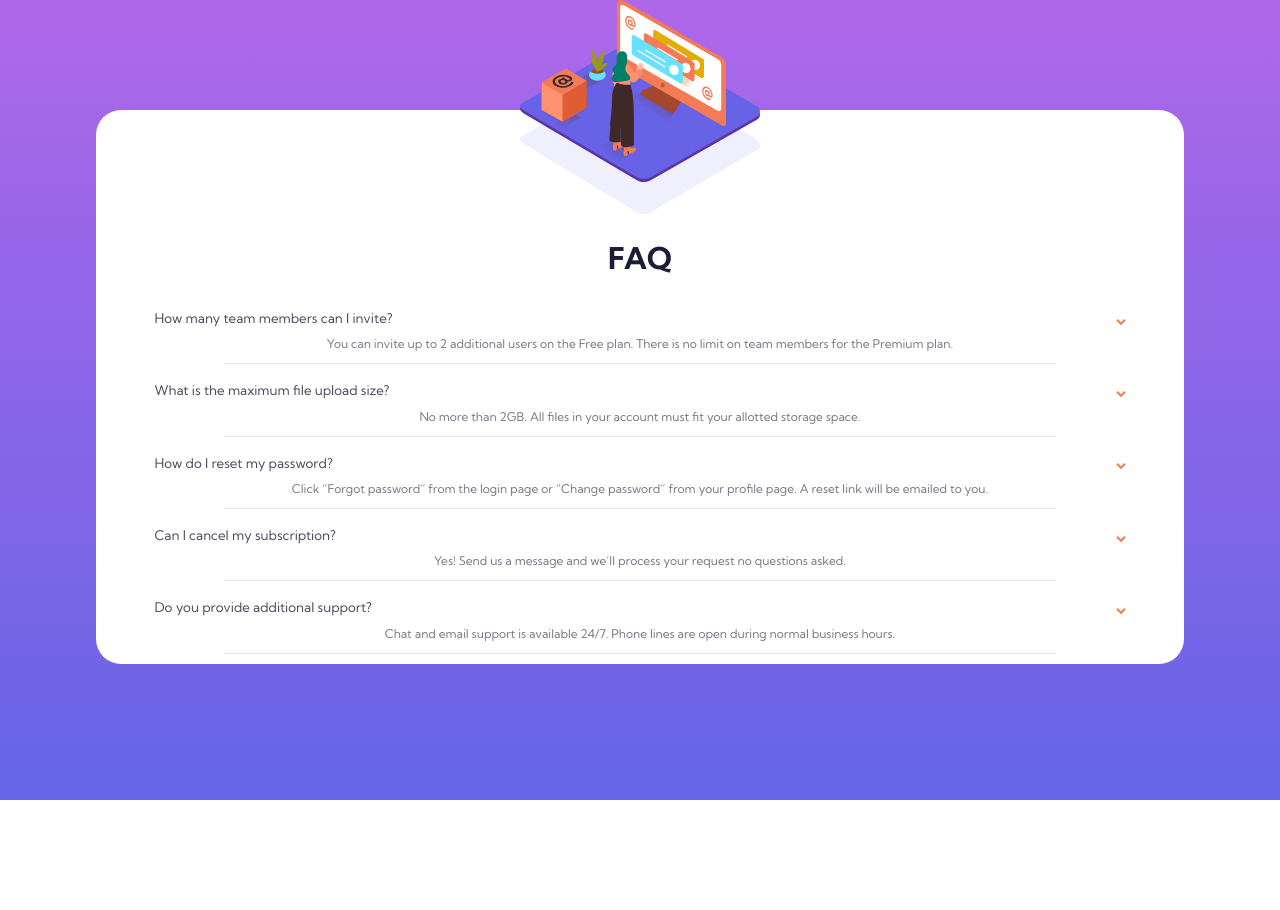
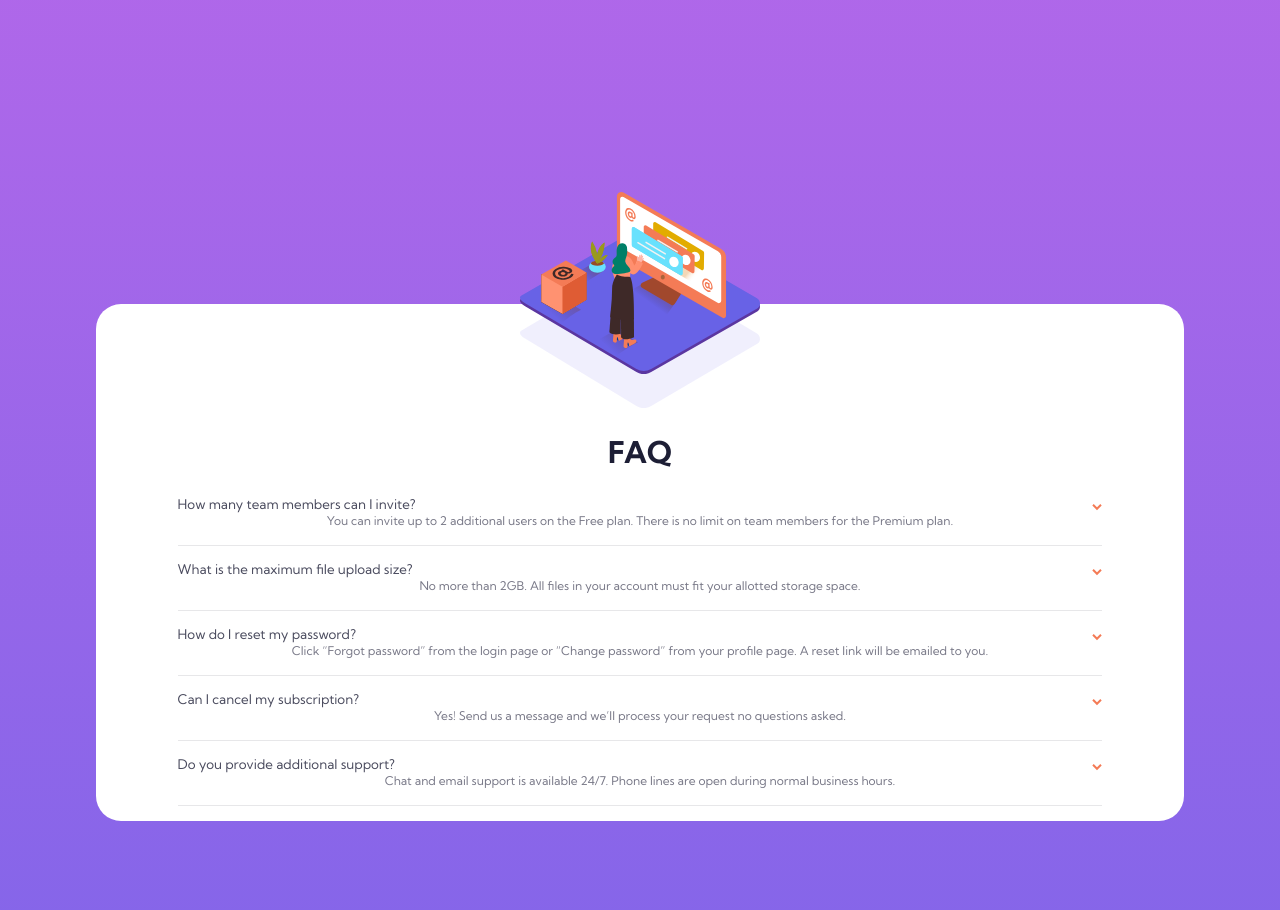
Before and after one commit to chrisilk99/FAQTest, a plain HTML site: page index.html in a window 1280 px wide. Before the commit the page ends 800 px from the top, so only its background shows below. Drawn offline with Linux system fonts and the light colour scheme.

Commit message:
Update main.css

```diff
--- a/styles/main.css
+++ b/styles/main.css
@@ -8,7 +8,7 @@ html{
     --clr-divider-neutral-100: hsl(240, 5%, 91%);
 
     --bg-clr-violet-300: hsl(273, 75%, 66%);
-    --bg-clr-lavendel-300: hsl(240, 73%, 65%);
+    --bg-clr-lavendel-300: rgba(124,101,233,255);
 
     --ff-primary: 'Kumbh Sans', sans-serif;
 }
@@ -21,11 +21,11 @@ html{
 
 html, body {
     margin: 0;
-    height: 100%;
 }
 
 body{
     background: linear-gradient(var(--bg-clr-violet-300) , var(--bg-clr-lavendel-300));
+    height: 100%;
 
 }
 
@@ -34,6 +34,7 @@ h1,
 h2,
 h3,
 p{
+    padding: 0;
     margin: 0;
     font-family: var(--ff-primary);
     font-size: 12px;
@@ -65,14 +66,11 @@ main{
     display: flex;
     flex-direction: column;
     align-items: center;
-    position: relative;
-    bottom: -110px;
+    margin-bottom: 25%;
+    margin-top: 15%;
+
 }
 
-.push-element{
-    width: 100%;
-    height: 20%;
-}
 
 
 .text-center{
@@ -86,34 +84,37 @@ main{
     background: white;
     border-radius: 25px;
     width: 85%;
+
 }
 
 .divider{
     height: 1px;
     background-color: var(--clr-divider-neutral-100);
-    width: 90%;
-    margin: 10px;
+    width: 100%;
+    margin: 15px;
+}
+
+.end-divider{
+    margin-bottom: 45px;
 }
 
 .woman-illustration{
     width: 240px;
-    position: absolute;
-    top: -110px;
+    z-index: 10;
+    margin-bottom: -70px;
 }
 
 .question-container{
     display: flex;
     flex-direction: row;
-    width: 105%;
+    width: 100%;
     position: relative;
     align-items: center;
 }
 
 .show-answer-button{
     color: var(--clr-title-text-neutral-700);
-    line-height: 2.5;
-    padding: 0;
-    padding-right: 40px;
+    padding: 0 40px 0 0;
     background-color: transparent;
     border: none;
     white-space: nowrap;
@@ -131,5 +132,6 @@ main{
 }
 
 .show-answer-button:active{
-
+font-weight: 700;
+    color: var(--clr-title-text-neutral-700);
 }
```
